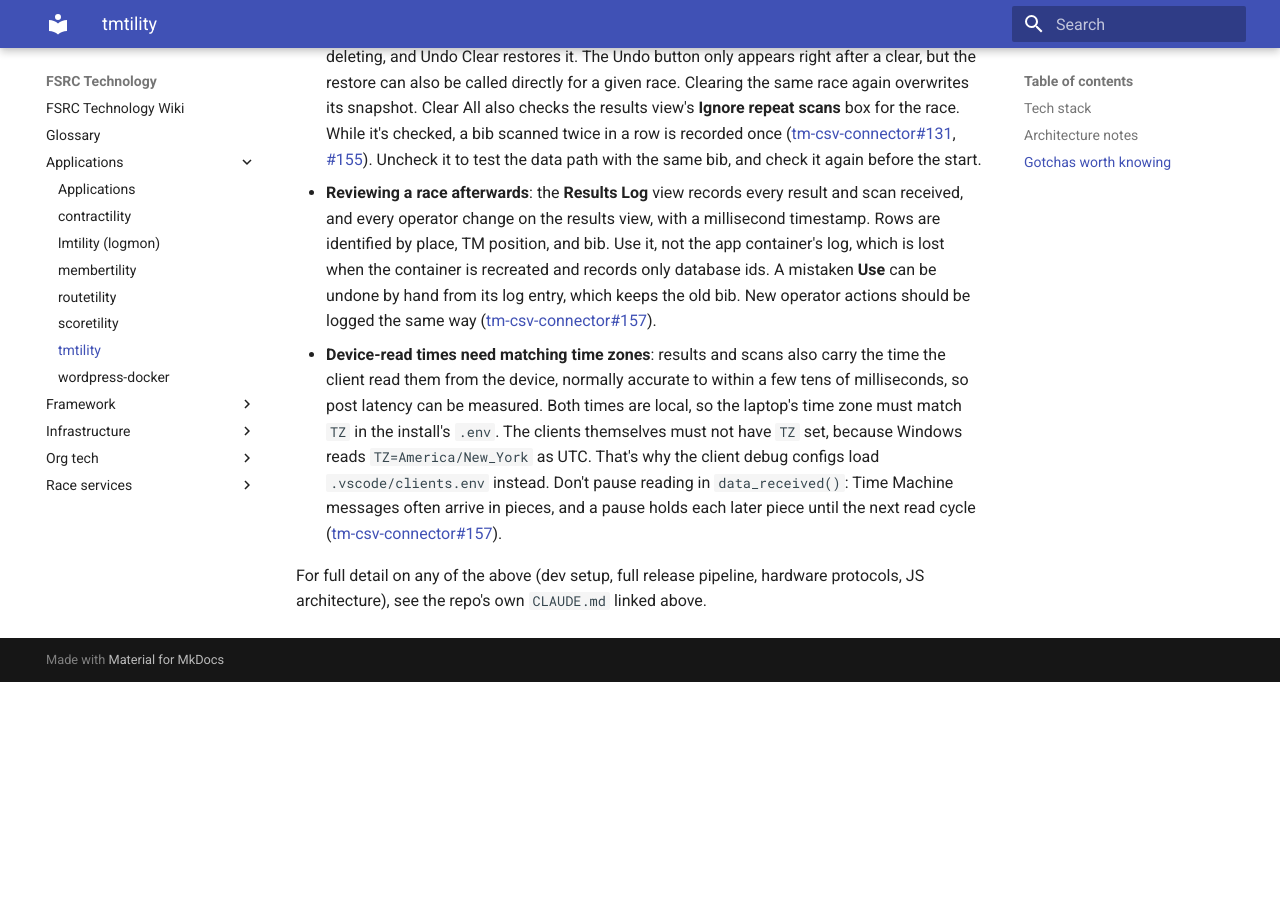
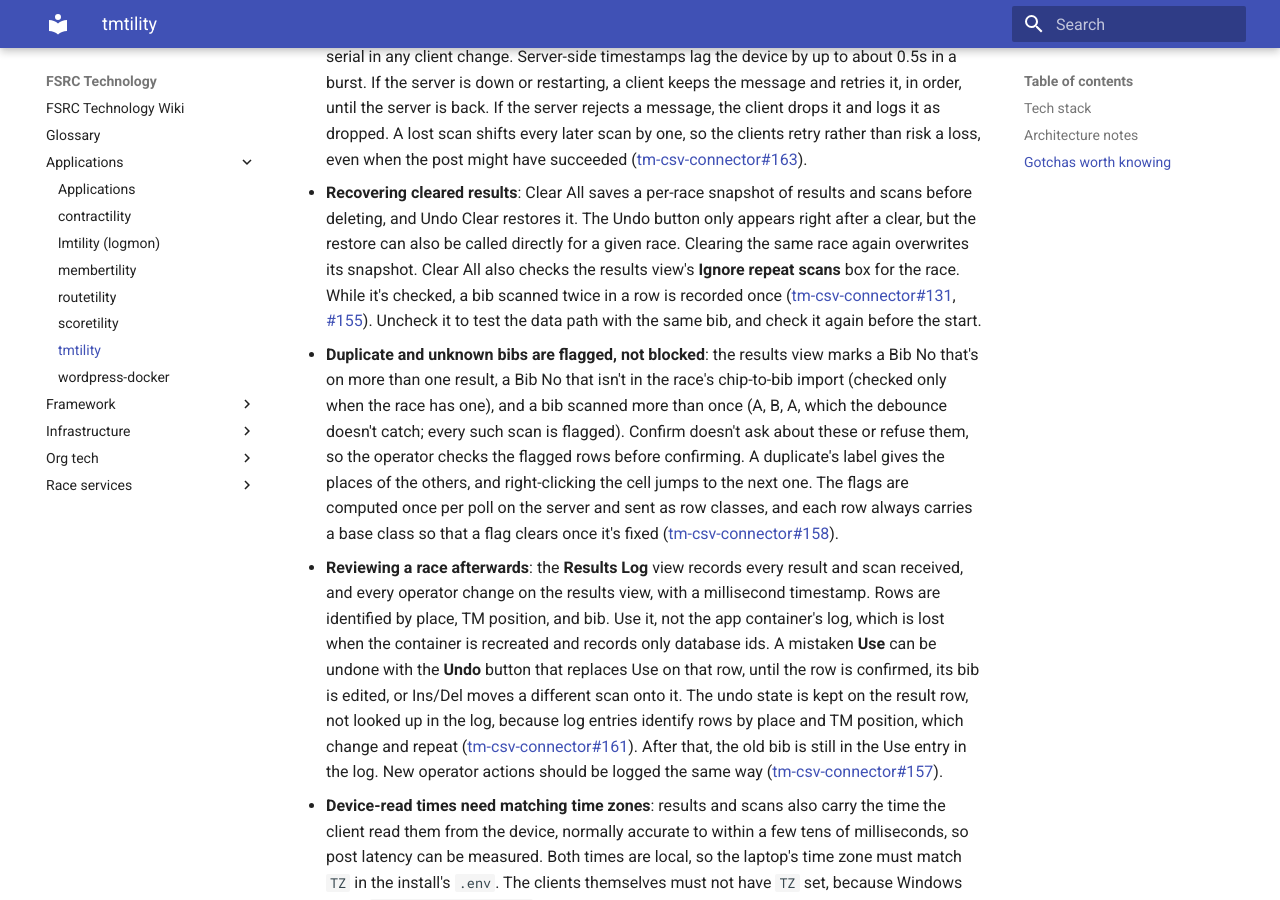
Before and after one commit to louking/fsrc-tech, an MkDocs documentation site: the page built from docs/applications/tmtility.md, in a window 1280 px wide and 900 px high, scrolled down 3566 px. Built offline with MkDocs 1.6.1 and Material for MkDocs 9.7.7, drawn with Linux system fonts in a browser that asks for light colours; before the commit the page ends 4248 px from its top, so only the background shows below that; some of the changed text lies outside the part shown.

Commit message:
Document tmtility 1.9.0 tests, bib flags, Use undo, and nssm restart; keep release status off pages (louking/tm-csv-connector#158, louking/tm-csv-connector#161, louking/tm-csv-connector#166, louking/tm-csv-connector#167, louking/tm-csv-connector#168)
Co-Authored-By: Claude Opus 5.5 <noreply@anthropic.com>

```diff
--- a/docs/applications/tmtility.md
+++ b/docs/applications/tmtility.md
@@ -25,6 +25,7 @@ Manages results received from a Time Machine manual race timer for input to scor
 - **Data model duality**: `Result` and `ScannedBib` each carry two nullable foreign keys — `race_id` (normal mode) and `simulationrun_id` (simulation mode) — exactly one is ever non-null, and queries must filter on the right one.
 - **File locking**: a `threading.Lock` (`fileformat.filelock`) serializes any operation touching the CSV output file or related multi-table DB writes (place recalculation, scanned-bib queue assignment).
 - **Race start time**: `Race.start_time` is the time-of-day offset added to Time Machine elapsed times when writing the CSV, and is shown on the results view for on-site verification. It can be set manually or auto-populated from the first live Trident `GUNTIME` marker for a race — but only once; later markers are ignored.
+- **Tests**: two pytest suites ([tm-csv-connector#166](https://github.com/louking/tm-csv-connector/issues/166), [#167](https://github.com/louking/tm-csv-connector/issues/167)). The app tests run in the dev app container against a separate `tm-csv-connector-test` database rebuilt on each run, with the output CSV in a temporary directory, so dev data and the real CSV aren't touched. Simulation mode is a separate run (`pytest --sim`), since a run can create only one app, and requests racing for `filelock` are tested by holding the lock while a conflicting change commits. The client tests run on Windows in the repo's `.venv`, against a `loop://` port or a fake chip reader on localhost, with a fake server. Commands are in the repo's `CLAUDE.md`.
 - **Release pipeline**: builds PyInstaller client executables, Sphinx docs, and a Docker image (via VS Code's "Build/Push/Release" task), then packages a main distribution zip plus a separate vendor-JS zip (only rebuilt when JS content actually changes, tracked via a committed SHA256 manifest).
 
 ## Gotchas worth knowing
@@ -34,16 +35,17 @@ Manages results received from a Time Machine manual race timer for input to scor
 - **JS assets are shadowed by a Docker volume mount** to an external `js-common` directory (same shared pattern as scoretility/membertility/routetility) — editing the repo's own vendor-JS files directly has no effect on the running container.
 - **Bind mounts only take effect on container recreation**, not a plain restart — `docker compose down && up` is needed if a mount is missing.
 - **DataTables poll returns the full dataset every tick** (not incremental) — the results view can't use DataTables server-side mode because it needs to detect row deletions across the whole finisher list; composite indexes on `Result` keep the per-race query fast enough regardless. Each poll starts only after the previous one finishes and rewrites only changed rows. Use/Ins/Del act on press, and a press on a row that has already changed is ignored with a brief notice, so a repeated Ins/Del can't shift the scan queue twice. Selecting a row holds the table still, so select the row you're working on during busy finishes ([tm-csv-connector#156](https://github.com/louking/tm-csv-connector/issues/156)).
-- **Checks under `filelock` need locking reads**: MySQL's REPEATABLE READ snapshot is taken at a request's first query, before it waits for the lock. So a plain read, including a lazy relationship load, can miss a change committed during the wait. Any check that decides what to change must use `with_for_update()` ([tm-csv-connector#156](https://github.com/louking/tm-csv-connector/issues/156)).
+- **Checks under `filelock` need locking reads**: MySQL's REPEATABLE READ snapshot is taken at a request's first query, before it waits for the lock. So a plain read, including a lazy relationship load, can miss a change committed during the wait. Any read under the lock that decides what to change, or what Clear All saves to its snapshot, must use `with_for_update()` ([tm-csv-connector#156](https://github.com/louking/tm-csv-connector/issues/156), [#167](https://github.com/louking/tm-csv-connector/issues/167)).
 - **Trident reader connectivity is a half-open-TCP trap**: a ping reply doesn't prove the telnet session to the reader is still alive. A reader that power-cycles without sending a FIN/RST leaves a dead socket that never reports an error. `trident-reader-client` therefore enables short-interval TCP keepalive, so the OS detects a half-dead socket and the client reconnects automatically. It also debounces status changes, and the results page shows a banner and beep for degraded connectivity. After an outage of a few minutes, the reader may refuse reconnects: each one is accepted and then closed at once, likely because it still holds the old session. If the chip reader keeps reconnecting while the network is up, power-cycle the reader.
 - **Bluetooth barcode scanner dropouts are silent at the serial level**: when an SPP scanner powers off, Windows keeps its virtual COM port open and pyserial reports nothing. The scanner won't reconnect to a port that's still open; only closing and reopening the port restores the link. `barcode-scanner-client` polls the Windows Bluetooth link state, and when the link drops it closes the port and keeps reopening it until the scanner is back. While the scanner is off, each open fails with a `semaphore timeout`, and a scanner that isn't in Bluetooth SPP mode fails the same way. While a scanner or chip reader client is retrying, the results page shows it as *reconnecting* (orange button reading **Stop Reconnecting**, orange banner, beep) rather than as an ordinary disconnect, and the button cancels the retries.
-- **Restart a client service with `Restart-Service <name>`, not `nssm restart`**: the clients don't exit on NSSM's Ctrl-C, so every stop takes ~3.4s while NSSM escalates to killing the process. nssm 2.24's `restart` doesn't wait for that. It reports `SERVICE_STOP_PENDING` and leaves the service stopped. `Restart-Service` waits, then starts it ([tm-csv-connector#153](https://github.com/louking/tm-csv-connector/issues/153)). A client *crash* is a different path: NSSM restarts the client by itself within ~2s, but it comes back disconnected from its device. The results page shows "client is not running" while the client is down, then a "client restarted -- click Connect" banner until the operator reconnects.
+- **Restarting a client service**: the clients exit on NSSM's Ctrl-C within ~65ms, so `nssm restart <name>` and `Restart-Service <name>` both work ([tm-csv-connector#153](https://github.com/louking/tm-csv-connector/issues/153), [#168](https://github.com/louking/tm-csv-connector/issues/168)). A client *crash* is a different path: NSSM restarts the client by itself within ~2s, but it comes back disconnected from its device. The results page shows "client is not running" while the client is down, then a "client restarted -- click Connect" banner until the operator reconnects.
 - **A Time Machine open that hangs is given up on and retried**: the Time Machine's Bluetooth serial open has hung with no error until the device was power-cycled. `tm-reader-client` gives up on an open after 15s, retries, and has the same reconnect loop, link check, and connecting/reconnecting status and banner as the scanner client. If it logs `power-cycle the Time Machine, or restart the TmReader service`, three opens are still hung and it has stopped trying. Do that, then click **Connect** ([tm-csv-connector#154](https://github.com/louking/tm-csv-connector/issues/154)).
 - **A `None` race filter matches all simulation data**: results and scanned bibs belong to either a race or a simulation run, so filtering on a missing race (`race_id IS NULL`) returns every simulation-run row, not zero rows. So the results views show no rows when the session has no race or simulation run, and scan actions refuse a row that has neither ([tm-csv-connector#152](https://github.com/louking/tm-csv-connector/issues/152)). Any new query keyed on the session's race or simulation run needs the same guard.
 - **Clients keep the current race only in memory**: each client starts at race 0, and the database rejects anything it posts until it's told the real race. The browser sends the race on every race change, whenever a client's WebSocket (re)connects, and in every Connect (`open`) message. A race change always reaches the server even if a client is down; that client picks up the race when it reconnects.
 - **Clients send to the server one message at a time, which is what keeps scans in order**: each queues what its device sends and posts it oldest first, waiting for each answer. Keep posts serial in any client change. Server-side timestamps lag the device by up to about 0.5s in a burst. If the server is down or restarting, a client keeps the message and retries it, in order, until the server is back. If the server rejects a message, the client drops it and logs it as dropped. A lost scan shifts every later scan by one, so the clients retry rather than risk a loss, even when the post might have succeeded ([tm-csv-connector#163](https://github.com/louking/tm-csv-connector/issues/163)).
 - **Recovering cleared results**: Clear All saves a per-race snapshot of results and scans before deleting, and Undo Clear restores it. The Undo button only appears right after a clear, but the restore can also be called directly for a given race. Clearing the same race again overwrites its snapshot. Clear All also checks the results view's **Ignore repeat scans** box for the race. While it's checked, a bib scanned twice in a row is recorded once ([tm-csv-connector#131](https://github.com/louking/tm-csv-connector/issues/131), [#155](https://github.com/louking/tm-csv-connector/issues/155)). Uncheck it to test the data path with the same bib, and check it again before the start.
-- **Reviewing a race afterwards**: the **Results Log** view records every result and scan received, and every operator change on the results view, with a millisecond timestamp. Rows are identified by place, TM position, and bib. Use it, not the app container's log, which is lost when the container is recreated and records only database ids. A mistaken **Use** can be undone by hand from its log entry, which keeps the old bib. New operator actions should be logged the same way ([tm-csv-connector#157](https://github.com/louking/tm-csv-connector/issues/157)).
+- **Duplicate and unknown bibs are flagged, not blocked**: the results view marks a Bib No that's on more than one result, a Bib No that isn't in the race's chip-to-bib import (checked only when the race has one), and a bib scanned more than once (A, B, A, which the debounce doesn't catch; every such scan is flagged). Confirm doesn't ask about these or refuse them, so the operator checks the flagged rows before confirming. A duplicate's label gives the places of the others, and right-clicking the cell jumps to the next one. The flags are computed once per poll on the server and sent as row classes, and each row always carries a base class so that a flag clears once it's fixed ([tm-csv-connector#158](https://github.com/louking/tm-csv-connector/issues/158)).
+- **Reviewing a race afterwards**: the **Results Log** view records every result and scan received, and every operator change on the results view, with a millisecond timestamp. Rows are identified by place, TM position, and bib. Use it, not the app container's log, which is lost when the container is recreated and records only database ids. A mistaken **Use** can be undone with the **Undo** button that replaces Use on that row, until the row is confirmed, its bib is edited, or Ins/Del moves a different scan onto it. The undo state is kept on the result row, not looked up in the log, because log entries identify rows by place and TM position, which change and repeat ([tm-csv-connector#161](https://github.com/louking/tm-csv-connector/issues/161)). After that, the old bib is still in the Use entry in the log. New operator actions should be logged the same way ([tm-csv-connector#157](https://github.com/louking/tm-csv-connector/issues/157)).
 - **Device-read times need matching time zones**: results and scans also carry the time the client read them from the device, normally accurate to within a few tens of milliseconds, so post latency can be measured. Both times are local, so the laptop's time zone must match `TZ` in the install's `.env`. The clients themselves must not have `TZ` set, because Windows reads `TZ=America/New_York` as UTC. That's why the client debug configs load `.vscode/clients.env` instead. Don't pause reading in `data_received()`: Time Machine messages often arrive in pieces, and a pause holds each later piece until the next read cycle ([tm-csv-connector#157](https://github.com/louking/tm-csv-connector/issues/157)).
 
 For full detail on any of the above (dev setup, full release pipeline, hardware protocols, JS architecture), see the repo's own `CLAUDE.md` linked above.
```
Also changed, not shown: CHANGELOG.md (+8 -0 lines), CLAUDE.md (+2 -0 lines).
